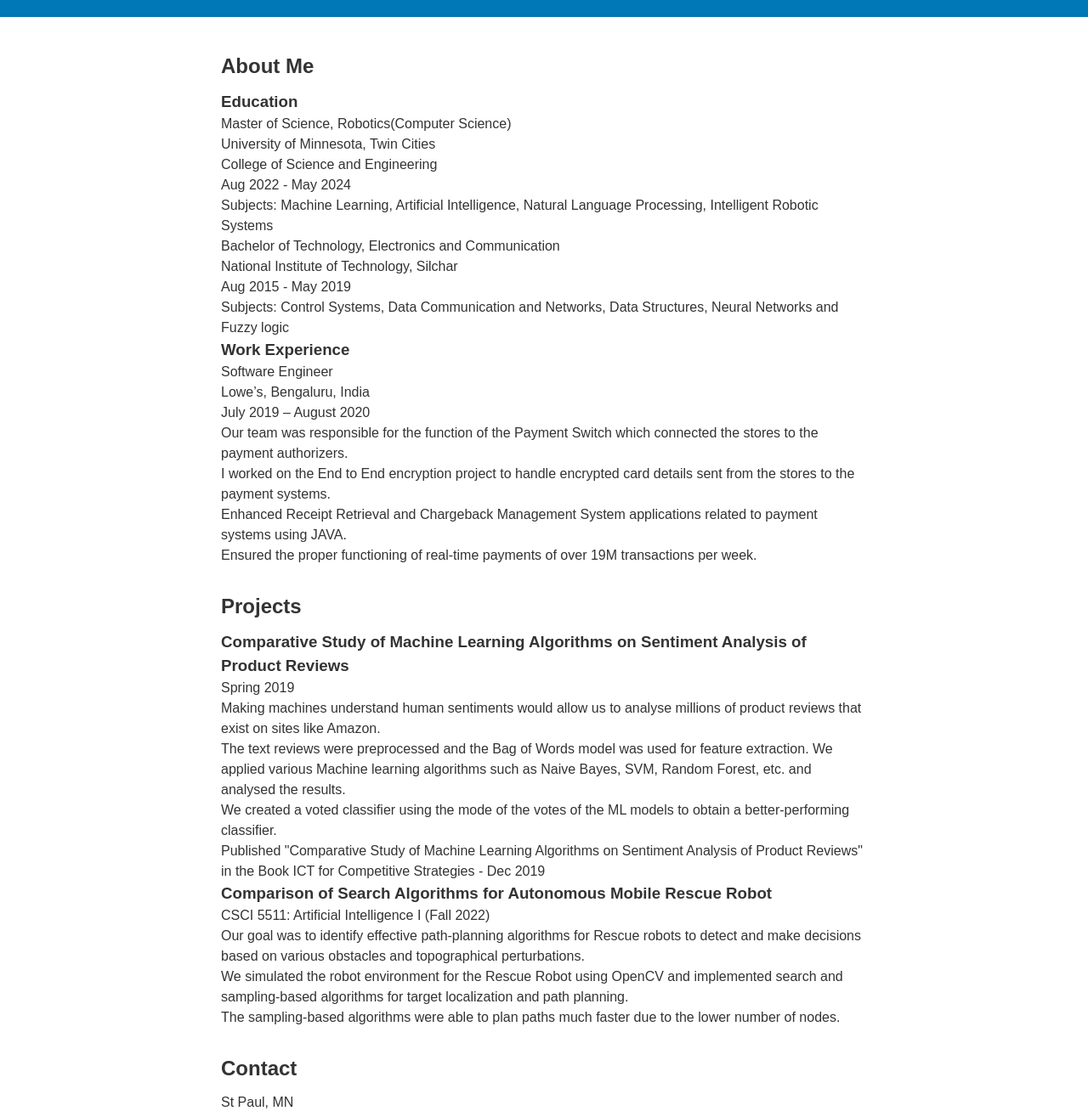
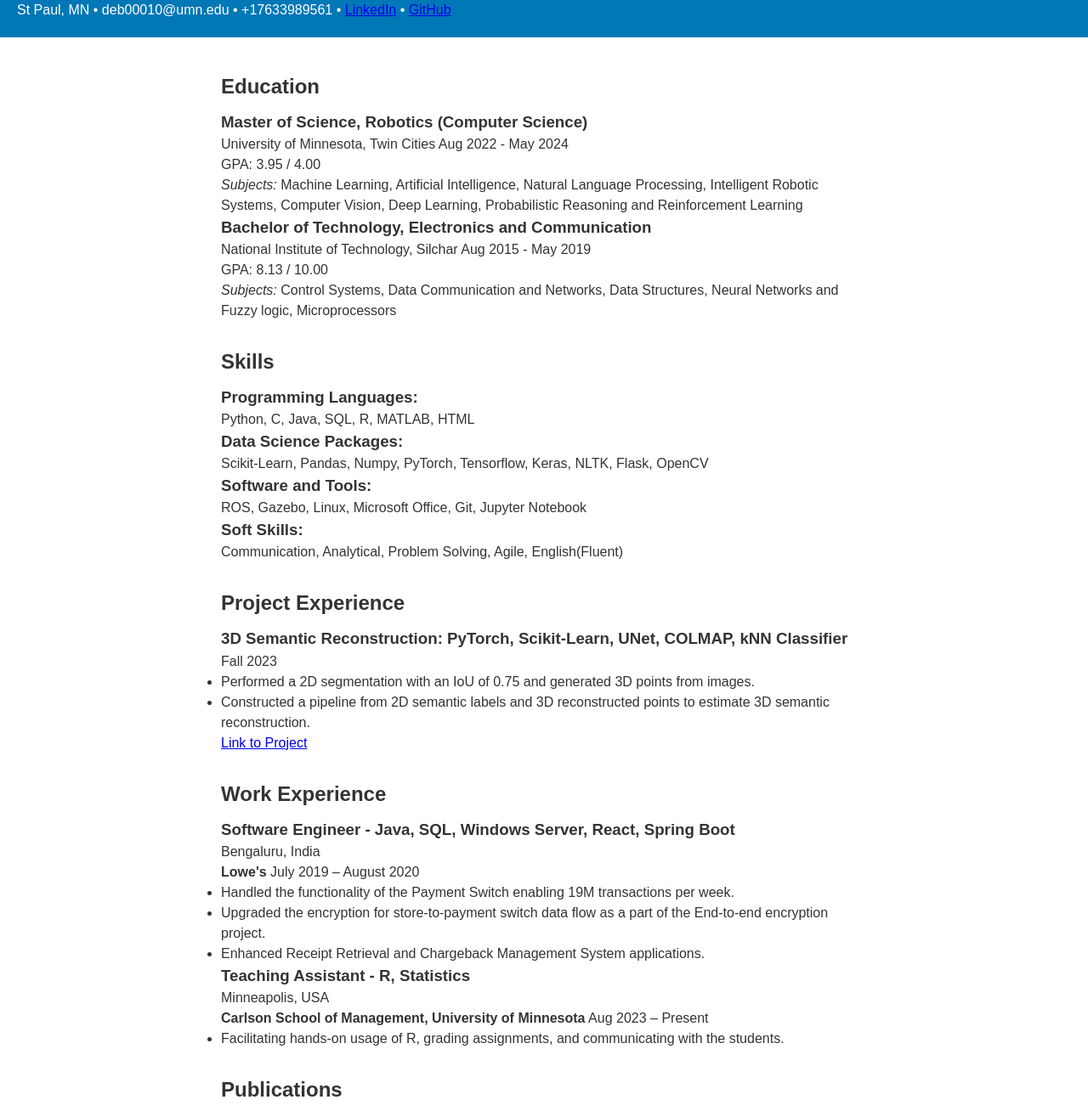
Before and after one commit to adeb567/adeb567.github.io, a plain HTML site: page index.html in a window 1280 px wide. Shown: the part 102-1410 px from the top of the page at 85% size. Drawn offline with Linux system fonts and the light colour scheme.

Commit message:
Update index.html

```diff
--- a/index.html
+++ b/index.html
@@ -1,77 +1,123 @@
 <!DOCTYPE html>
-<html>
+<html lang="en">
 <head>
-	<title>My Portfolio</title>
+    <meta charset="UTF-8">
     <meta name="viewport" content="width=device-width, initial-scale=1.0">
-	<link rel="stylesheet" type="text/css" href="style.css">
+    <title>Amitabha Deb | Resume</title>
+    <link rel="stylesheet" href="style.css">
+    <link rel="preconnect" href="https://fonts.googleapis.com">
+    <link rel="preconnect" href="https://fonts.gstatic.com" crossorigin>
+    <link href="https://fonts.googleapis.com/css2?family=Montserrat:wght@400;700&display=swap" rel="stylesheet">
 </head>
 <body>
     <header>
+        <div class="header-container">
+            <div class="photo-container">
+                <img src="your_photo.jpg" alt="Amitabha Deb">
+            </div>
+            <div class="header-content">
                 <h1>Amitabha Deb</h1>
-		<nav>
-			<ul>
-				<li><a href="#about">About Me</a></li>
-				<li><a href="#projects">Projects</a></li>
-				<li><a href="#contact">Contact</a></li>
-			</ul>
-		</nav>
+                <p>St Paul, MN &bull; deb00010@umn.edu &bull; +17633989561 &bull; <a href="https://www.linkedin.com/in/amitabha-deb-19594213a/" target="_blank">LinkedIn</a> &bull; <a href="https://github.com/adeb567?tab=repositories" target="_blank">GitHub</a></p>
+            </div>
+        </div>
     </header>
 
     <main>
-		<section id="about">
-			<h2>About Me</h2>
-			<h3>Education</h3>
-				</p>
-				Master of Science, Robotics(Computer Science)<br>
-				University of Minnesota, Twin Cities<br>
-				College of Science and Engineering<br>
-				Aug 2022 - May 2024 <br>
-				Subjects: Machine Learning, Artificial Intelligence, Natural Language Processing, Intelligent Robotic Systems<br></p>
-
-				<p>Bachelor of Technology, Electronics and Communication<br>
-				National Institute of  Technology, Silchar<br>
-				Aug 2015 - May 2019<br>
-				Subjects: Control Systems, Data Communication and Networks, Data Structures, Neural Networks and Fuzzy logic</p>
-
-			<h3>Work Experience</h3>
-				<p>Software Engineer<br>
-				Lowe’s, Bengaluru, India<br>
-				July 2019 – August 2020<br>
-				Our team was responsible for the function of the Payment Switch which connected the stores to the payment authorizers.<br>
-				I worked on the End to End encryption project to handle encrypted card details sent from the stores to the payment systems.<br>
-				Enhanced Receipt Retrieval and Chargeback Management System applications related to payment systems using JAVA.<br>
-				Ensured the proper functioning of real-time payments of over 19M transactions per week.</p>
+        <section>
+            <h2>Education</h2>
+            <div class="education-container">
+                <div class="education-item">
+                    <h3>Master of Science, Robotics (Computer Science)</h3>
+                    <p>University of Minnesota, Twin Cities <span>Aug 2022 - May 2024</span></p>
+                    <p>GPA: 3.95 / 4.00</p>
+                    <p><em>Subjects:</em> Machine Learning, Artificial Intelligence, Natural Language Processing, Intelligent Robotic Systems, Computer Vision, Deep Learning, Probabilistic Reasoning and Reinforcement Learning</p>
+                </div>
+                <div class="education-item">
+                    <h3>Bachelor of Technology, Electronics and Communication</h3>
+                    <p>National Institute of Technology, Silchar <span>Aug 2015 - May 2019</span></p>
+                    <p>GPA: 8.13 / 10.00</p>
+                    <p><em>Subjects:</em> Control Systems, Data Communication and Networks, Data Structures, Neural Networks and Fuzzy logic, Microprocessors</p>
+                </div>
+            </div>
         </section>
 
-		<section id="projects">
-			<h2>Projects</h2>
-
-			<h3>Comparative Study of Machine Learning Algorithms on Sentiment Analysis of Product Reviews 	</h3>
-			<p>Spring 2019</br>
-			Making machines understand human sentiments would allow us to analyse millions of product reviews that exist on sites like Amazon.<br>
-			The text reviews were preprocessed and the Bag of Words model was used for feature extraction. We applied various Machine learning algorithms such as Naive Bayes, SVM, Random Forest, etc. and analysed the results.<br>
-			We created a voted classifier using the mode of the votes of the ML models to obtain a better-performing classifier.<br>
-			Published "Comparative Study of Machine Learning Algorithms on Sentiment Analysis of Product Reviews" in the Book ICT for Competitive Strategies - Dec 2019</p>
-			<h3>Comparison of Search Algorithms for Autonomous Mobile Rescue Robot	</h3>
-			</p>
-			CSCI 5511: Artificial Intelligence I (Fall 2022)<br>
-			Our goal was to identify effective path-planning algorithms for Rescue robots to detect and make decisions based on various obstacles and topographical perturbations.<br>
-			We simulated the robot environment for the Rescue Robot using OpenCV and implemented search and sampling-based algorithms for target localization and path planning.<br>
-			The sampling-based algorithms were able to plan paths much faster due to the lower number of nodes.</p>
+        <section>
+            <h2>Skills</h2>
+            <div class="skills-container">
+                <div class="skills-item">
+                    <h3>Programming Languages:</h3>
+                    <p>Python, C, Java, SQL, R, MATLAB, HTML</p>
+                </div>
+                <div class="skills-item">
+                    <h3>Data Science Packages:</h3>
+                    <p>Scikit-Learn, Pandas, Numpy, PyTorch, Tensorflow, Keras, NLTK, Flask, OpenCV</p>
+                </div>
+                <div class="skills-item">
+                    <h3>Software and Tools:</h3>
+                    <p>ROS, Gazebo, Linux, Microsoft Office, Git, Jupyter Notebook</p>
+                </div>
+                <div class="skills-item">
+                    <h3>Soft Skills:</h3>
+                    <p>Communication, Analytical, Problem Solving, Agile, English(Fluent)</p>
+                </div>
+            </div>
         </section>
 
-		<section id="contact">
-			<h2>Contact</h2>
-			<p>
-			St Paul, MN<br>
-			Email - deb00010@umn.edu/ adeb567@gmail.com<br>
-			Ph - 7633989561</p><br>
-			<a href="https://www.linkedin.com/in/amitabha-deb-19594213a/">LinkedIn</a>
+        <section>
+            <h2>Project Experience</h2>
+            <div class="project-container">
+                <div class="project-item">
+                    <h3>3D Semantic Reconstruction: <span>PyTorch, Scikit-Learn, UNet, COLMAP, kNN Classifier</span></h3>
+                    <p class="project-date">Fall 2023</p>
+                    <ul>
+                        <li>Performed a 2D segmentation with an IoU of 0.75 and generated 3D points from images.</li>
+                        <li>Constructed a pipeline from 2D semantic labels and 3D reconstructed points to estimate 3D semantic reconstruction.</li>
+                    </ul>
+                    <a href="#" class="project-link">Link to Project</a>
+                </div>
+
+                <!-- Add more project items here -->
+            </div>
+        </section>
+
+        <section>
+            <h2>Work Experience</h2>
+            <div class="work-container">
+                <div class="work-item">
+                    <h3>Software Engineer - <span>Java, SQL, Windows Server, React, Spring Boot</span></h3>
+                    <p>Bengaluru, India</p>
+                    <p><strong>Lowe's</strong> <span>July 2019 – August 2020</span></p>
+                    <ul>
+                        <li>Handled the functionality of the Payment Switch enabling 19M transactions per week.</li>
+                        <li>Upgraded the encryption for store-to-payment switch data flow as a part of the End-to-end encryption project.</li>
+                        <li>Enhanced Receipt Retrieval and Chargeback Management System applications.</li>
+                    </ul>
+                </div>
+                <div class="work-item">
+                    <h3>Teaching Assistant - <span>R, Statistics</span></h3>
+                    <p>Minneapolis, USA</p>
+                    <p><strong>Carlson School of Management, University of Minnesota</strong> <span>Aug 2023 – Present</span></p>
+                    <ul>
+                        <li>Facilitating hands-on usage of R, grading assignments, and communicating with the students.</li>
+                    </ul>
+                </div>
+            </div>
+        </section>
+
+        <section>
+            <h2>Publications</h2>
+            <div class="publications-container">
+                <ul>
+                    <li>Published <em>"Comparative Study of Machine Learning Algorithms on Sentiment Analysis of Product Reviews"</em> in 4th International Conference on Information and Communication Technology for Competitive Strategies (ICTCS 2019), December 13th-14th, 2019.</li>
+                    <li>Published <em>"An Ensemble Approach to Hostility Detection in Hindi Tweets"</em> in 7th IFIP International Conference on Computer, Communication and Signal Processing, (ICCCSP 2023) January 4 – 6, 2023.</li>
+                </ul>
+            </div>
         </section>
     </main>
 
     <footer>
-		<p>Copyright © 2023, Amitabha Deb</p>
+        <p>&copy; 2023 Amitabha Deb. All rights reserved.</p>
     </footer>
+
 </body>
 </html>
```
Lines whose indentation alone changed are shown as unchanged.
